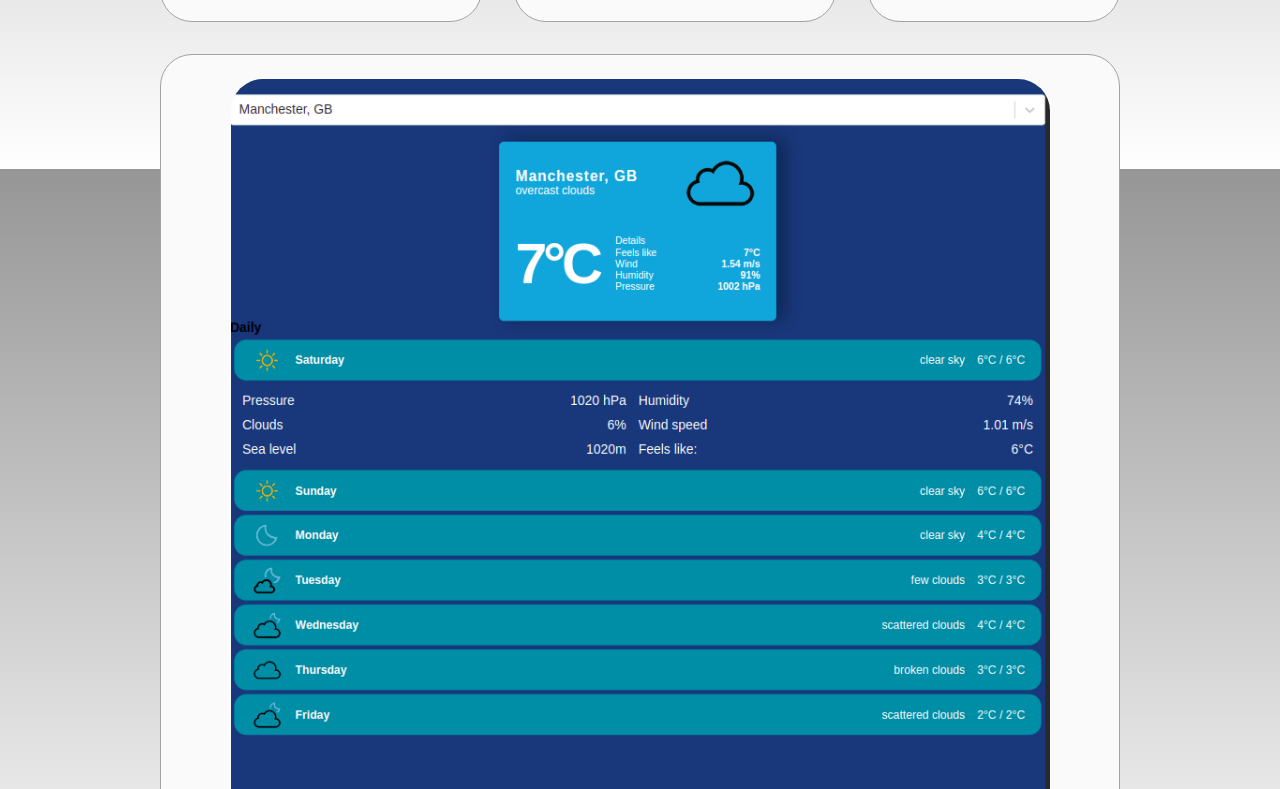
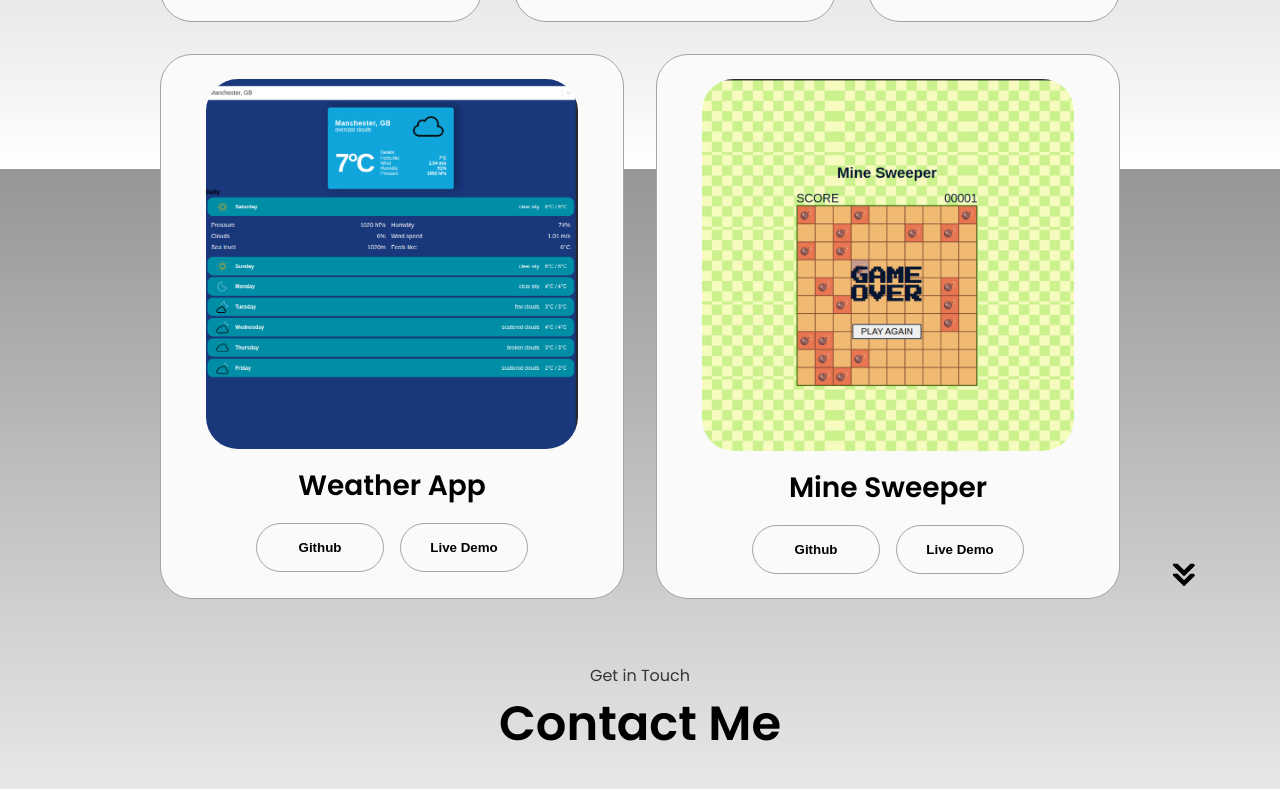
Before and after one commit to Lawler45/Portfolio, a website: page index.html in a window 1280 px wide. Shown: the part 3031-3820 px from the top of the page. Drawn offline with Linux system fonts and the light colour scheme.

Commit message:
adds minesweeper to projects

```diff
--- a/index.html
+++ b/index.html
@@ -346,13 +346,7 @@
                 onclick="location.href='https://github.com/Lawler45/React-Stock-Tracker'"
               >
                 Github
-              </button>
-              <!-- <button
-                class="btn btn-color-2 project-btn"
-                onclick="location.href='https://stock-market-tracker.netlify.app/'"
-              >
-                Live Demo
-              </button> -->
+            </button>
             </div>
           </div>
           <div class="details-container color-container">
@@ -378,6 +372,31 @@
                 Live Demo
               </button>
             </div>
+          </div>
+          <div class="details-container color-container">
+            <div class="article-container">
+              <img
+                src="./assets/project-5.png"
+                alt="Project 1"
+                class="project-img"
+              />
+            </div>
+            <h2 class="experience-sub-title project-title">Mine Sweeper</h2>
+            <div class="btn-container">
+              <button
+                class="btn btn-color-2 project-btn"
+                onclick="location.href='https://github.com/Lawler45/minesweeper'"
+              >
+                Github
+              </button>
+              <button
+                class="btn btn-color-2 project-btn"
+                onclick="location.href='https://ll-minesweeper.netlify.app/'"
+              >
+                Live Demo
+              </button>
+            </div>
+
           </div>
         </div>
       </div>
```
Also changed, not shown: assets/project-5.png (added).
